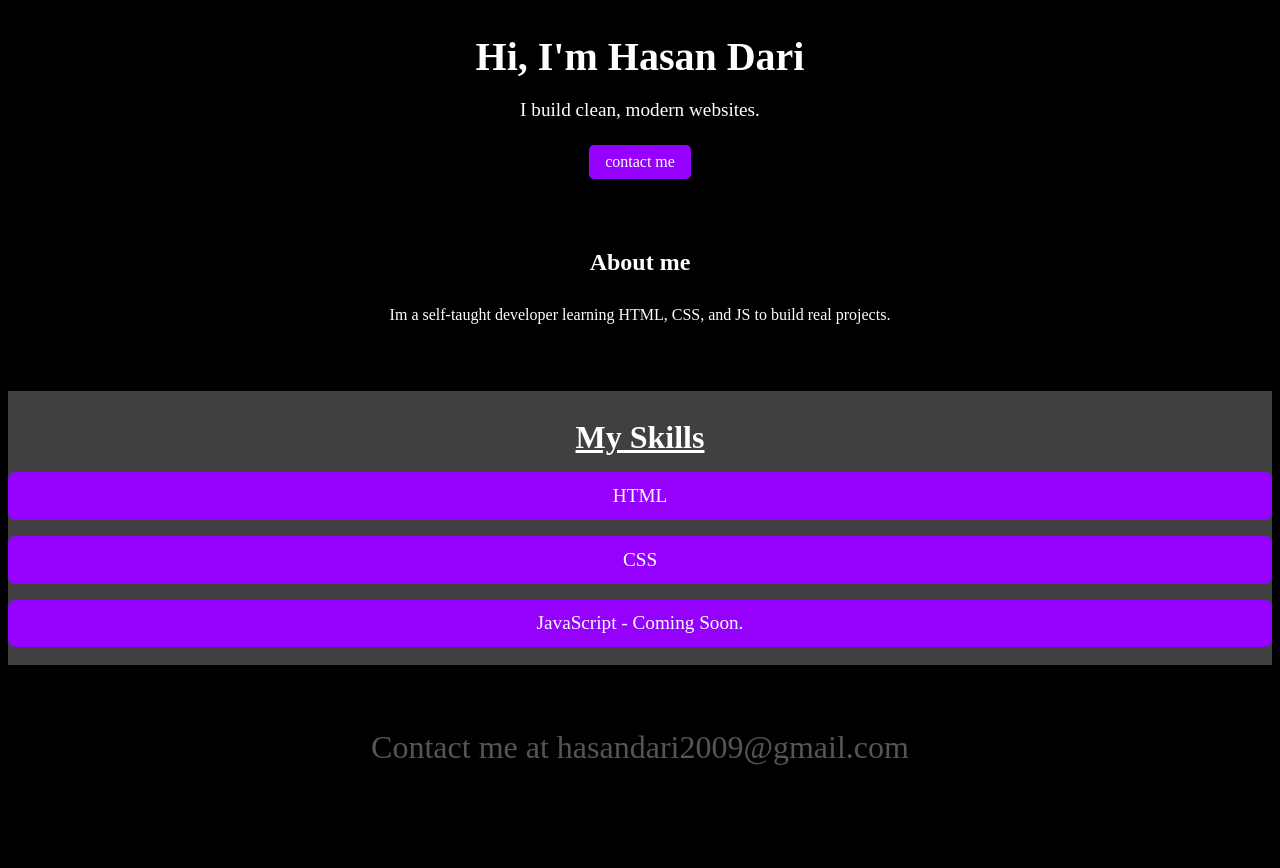
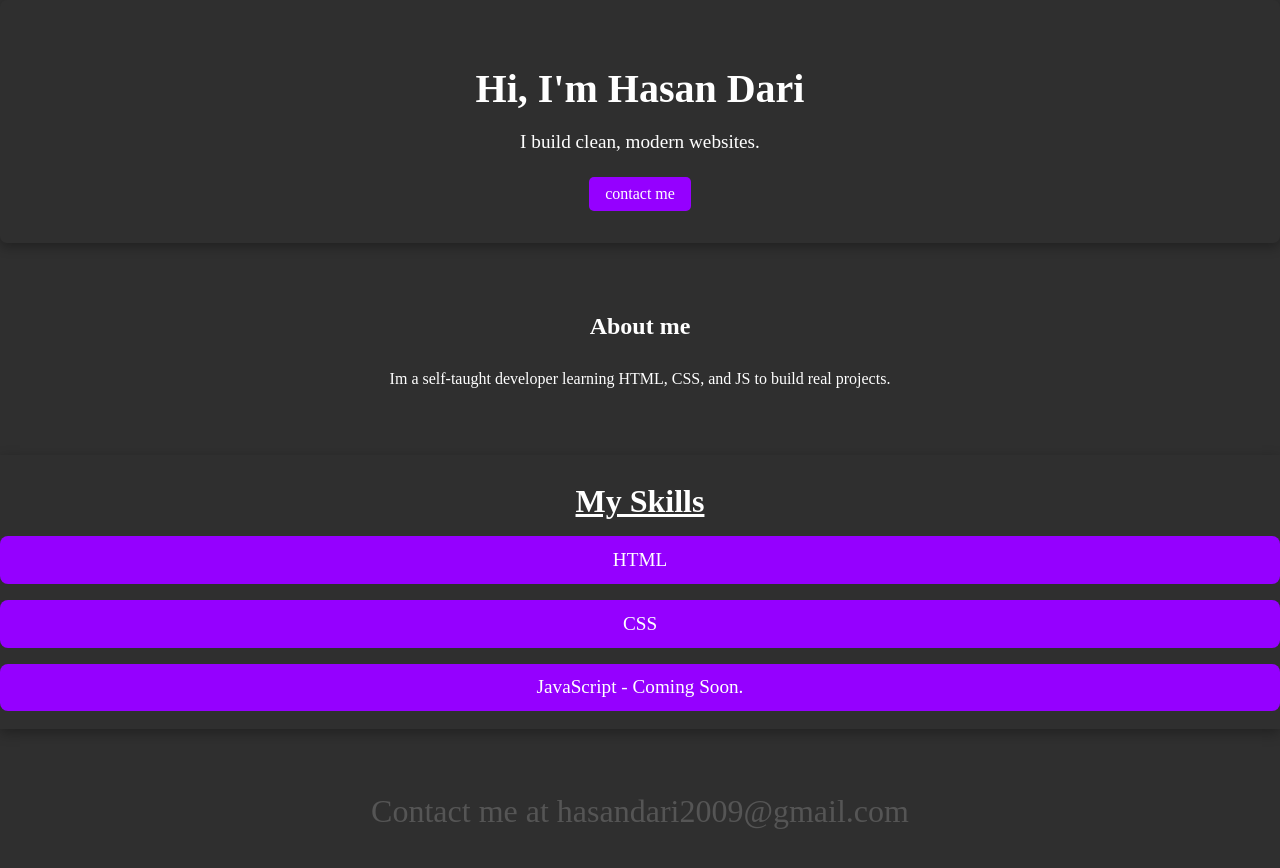
Before and after one commit to green13alert/personal-portfolio, a plain HTML site: page index.html in a window 1280 px wide. Before the commit the page ends 830 px from the top, so only its background shows below. Drawn offline with Linux system fonts and the light colour scheme.

Commit message:
changed css

```diff
--- a/style.css
+++ b/style.css
@@ -2,16 +2,21 @@ html {
   scroll-behavior: smooth;
 }
 body {
-  background-color: black;
-  color: white
+  background-color: rgb(47, 47, 47);
+  color: white;
+  margin: 0;
+  padding: 0;
+  box-sizing: border-box;
 }
 .hero {
+
  text-align: center;
- margin-top: 1vh;
-
+ box-shadow: 0 4px 12px rgba(0, 0, 0, 0.3);
+ padding: 2rem;
+ border-radius: 7px;
 }
 .hero h1 {
-  font-size: 2.5em;
+  font-size: 2.5rem;
   margin-bottom: 1rem;
 }
 .hero p {
@@ -34,7 +39,8 @@ body {
 }
 .skills {
   text-align: center;
-  background-color: rgb(65, 64, 64);
+  background-color: rgb(47, 47, 47);
+  box-shadow: 0 4px 12px rgba(0, 0, 0, 0.3);
   padding : 0.1rem 0;
 }
 .skills h2 {
```
